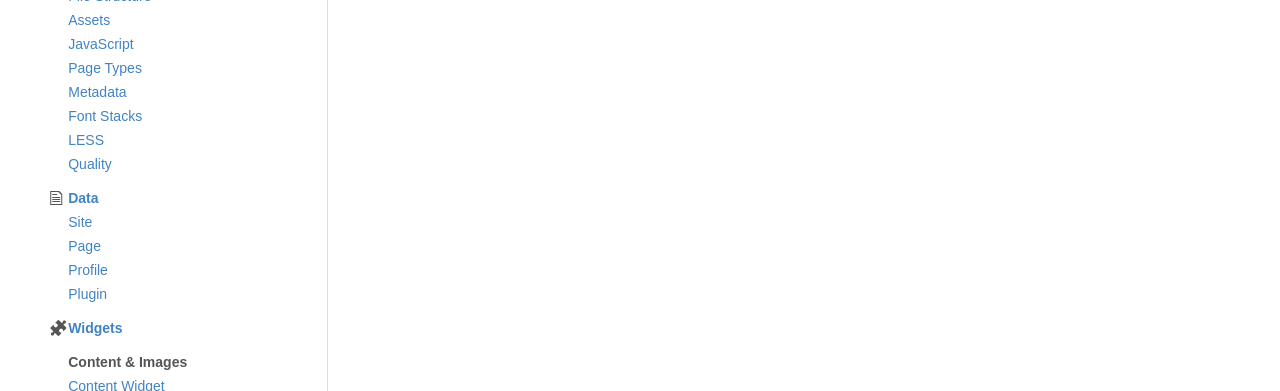
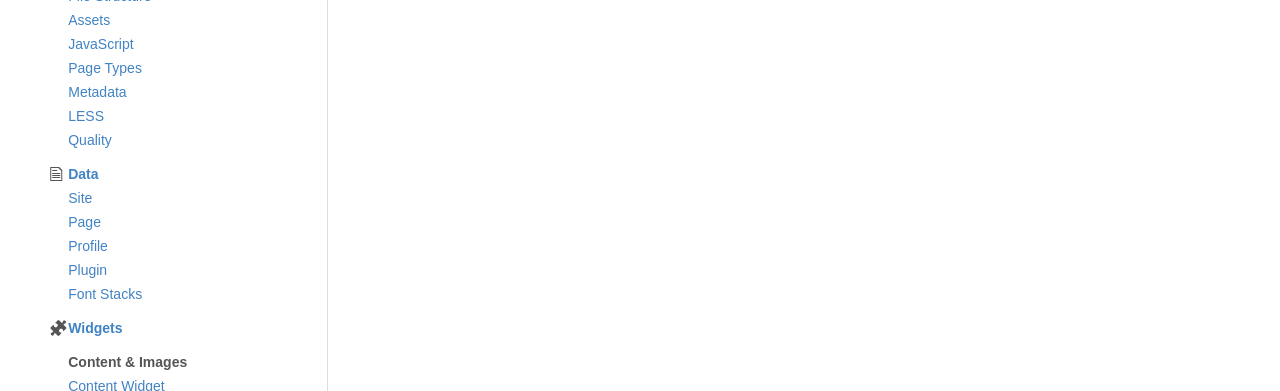
Before and after one commit to rusic/documentation, a Jekyll site: the page built from templating/index.md, in a window 1280 px wide. Shown: the part 306-697 px from the top of the page. Built offline with Jekyll 4.4.1, drawn with Linux system fonts in a browser that asks for light colours.

Commit message:
Moves font stacks nav item to Data section

```diff
--- a/_data/navigation.yml
+++ b/_data/navigation.yml
@@ -40,8 +40,6 @@ navdocs:
     url: /templating/page-types/
   - title: Metadata
     url: /templating/metadata/
-  - title: Font Stacks
-    url: /templating/font-stacks/
   - title: LESS
     url: /templating/less/
   - title: Quality
@@ -60,6 +58,8 @@ navdocs:
     url: /data/profile/
   - title: Plugin
     url: /data/plugin/
+  - title: Font Stacks
+    url: /data/font-stacks/
 
 # WIDGETS
 - title: Widgets
```
